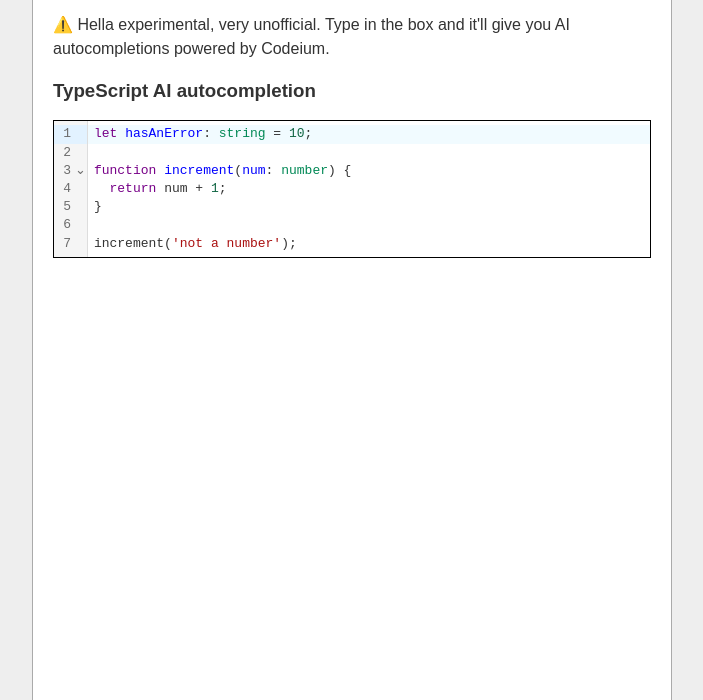
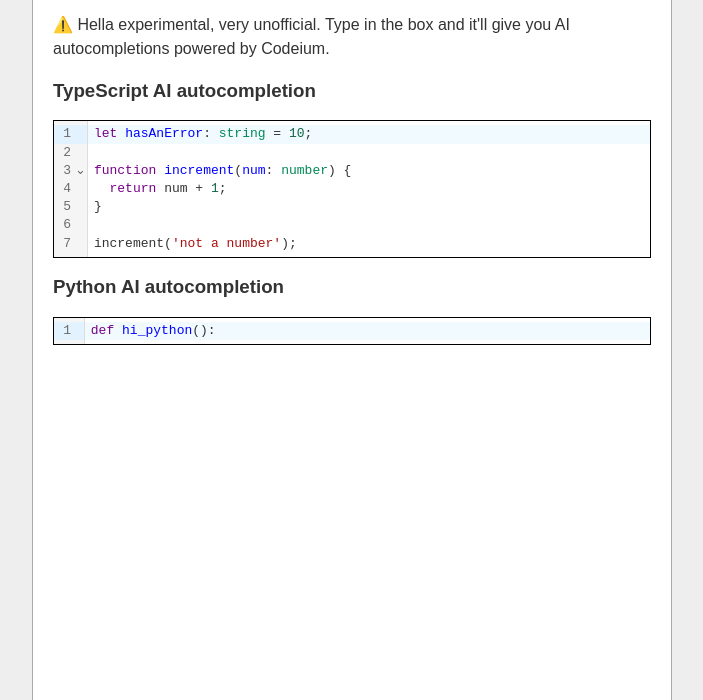
Before and after one commit to val-town/codemirror-codeium, a website built with Vite: page demo/index.html in a window 1280 px wide. Shown: the part 100-800 px from the top of the page, without its empty margins (288-991 px from the left). Built offline with nearby package versions, Linux system fonts and the light colour scheme; what @bufbuild/protobuf, @connectrpc/connect, @connectrpc/connect-web would draw is missing.

Commit message:
Make language configurable. Fixes #9

```diff
--- a/demo/index.html
+++ b/demo/index.html
@@ -20,9 +20,10 @@
       </p>
 
       <h3>TypeScript AI autocompletion</h3>
-      <div id="app">
-        <div id="editor"></div>
-      </div>
+      <div id="editor"></div>
+
+      <h3>Python AI autocompletion</h3>
+      <div id="editor-python"></div>
     </main>
     <script type="module" src="./index.ts"></script>
   </body>
--- a/demo/index.ts
+++ b/demo/index.ts
@@ -1,8 +1,8 @@
 import { EditorView, basicSetup } from "codemirror";
 import { javascript } from "@codemirror/lang-javascript";
-import { copilotPlugin } from "../src/plugin.js";
+import { Language, copilotPlugin } from "../src/plugin.js";
+import { python } from "@codemirror/lang-python";
 
-(async () => {
 new EditorView({
   doc: `let hasAnError: string = 10;
 
@@ -23,4 +23,16 @@ increment('not a number');`,
   ],
   parent: document.querySelector("#editor")!,
 });
-})().catch((e) => console.error(e));
+
+new EditorView({
+  doc: `def hi_python():`,
+  extensions: [
+    basicSetup,
+    python(),
+    copilotPlugin({
+      apiKey: "d49954eb-cfba-4992-980f-d8fb37f0e942",
+      language: Language.PYTHON,
+    }),
+  ],
+  parent: document.querySelector("#editor-python")!,
+});
--- a/package.json
+++ b/package.json
@@ -28,6 +28,7 @@
   "devDependencies": {
     "@bufbuild/buf": "^1.30.0",
     "@bufbuild/protobuf": "^1.8.0",
+    "@codemirror/lang-python": "^6.1.4",
     "@codemirror/lang-javascript": "^6.2.1",
     "codemirror": "^6",
     "typescript": "^5.2.2",
--- a/src/codeium.ts
+++ b/src/codeium.ts
@@ -1,7 +1,6 @@
 import { createPromiseClient } from "@connectrpc/connect";
 import { LanguageServerService } from "./api/proto/exa/language_server_pb/language_server_connect.js";
 import { createConnectTransport } from "@connectrpc/connect-web";
-import { Language } from "./api/proto/exa/codeium_common_pb/codeium_common_pb.js";
 import { GetCompletionsResponse } from "./api/proto/exa/language_server_pb/language_server_pb.js";
 import { CodeiumConfig } from "./config.js";
 
@@ -37,7 +36,9 @@ export async function getCodeiumCompletions({
       document: {
         text: text,
         cursorOffset: BigInt(cursorOffset),
-        language: Language.TYPESCRIPT,
+        language: config.language,
+        // TODO: not sure why we have both language and
+        // editorlanguage
         // The types don't like this here, but it works.
         editorLanguage: "typescript",
         lineEnding: "\n",
--- a/src/config.ts
+++ b/src/config.ts
@@ -1,7 +1,9 @@
 import { Facet, combineConfig } from "@codemirror/state";
+import { Language } from "./api/proto/exa/codeium_common_pb/codeium_common_pb.js";
 
 export interface CodeiumConfig {
   apiKey: string;
+  language?: Language;
 }
 
 export const codeiumConfig = Facet.define<
@@ -9,6 +11,12 @@ export const codeiumConfig = Facet.define<
   Required<CodeiumConfig>
 >({
   combine(configs) {
-    return combineConfig<Required<CodeiumConfig>>(configs, {}, {});
+    return combineConfig<Required<CodeiumConfig>>(
+      configs,
+      {
+        language: Language.TYPESCRIPT,
+      },
+      {},
+    );
   },
 });
--- a/src/plugin.ts
+++ b/src/plugin.ts
@@ -4,6 +4,7 @@ import { completionDecoration } from "./completionDecoration.js";
 import { completionRequester } from "./completionRequester.js";
 import { sameKeyCommand, rejectSuggestionCommand } from "./commands.js";
 import { CodeiumConfig, codeiumConfig } from "./config.js";
+import { Language } from "./api/proto/exa/codeium_common_pb/codeium_common_pb.js";
 
 function completionPlugin() {
   return EditorView.domEventHandlers({
@@ -33,6 +34,8 @@ function viewCompletionPlugin() {
   });
 }
 
+export { Language };
+
 export function copilotPlugin(config: CodeiumConfig): Extension {
   return [
     codeiumConfig.of(config),
```
Also changed, not shown: 1 other file. Lines whose indentation alone changed are shown as unchanged.
